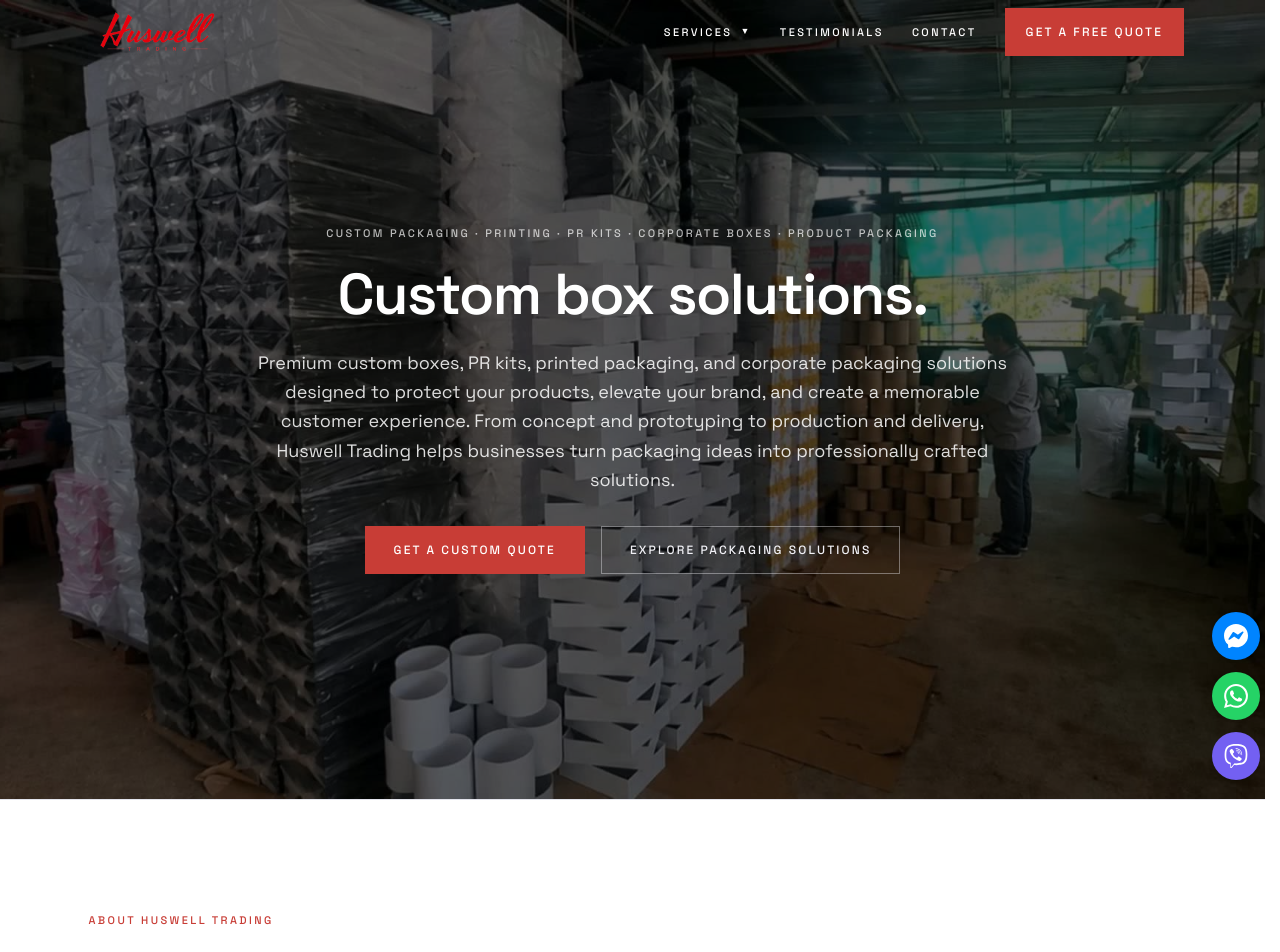
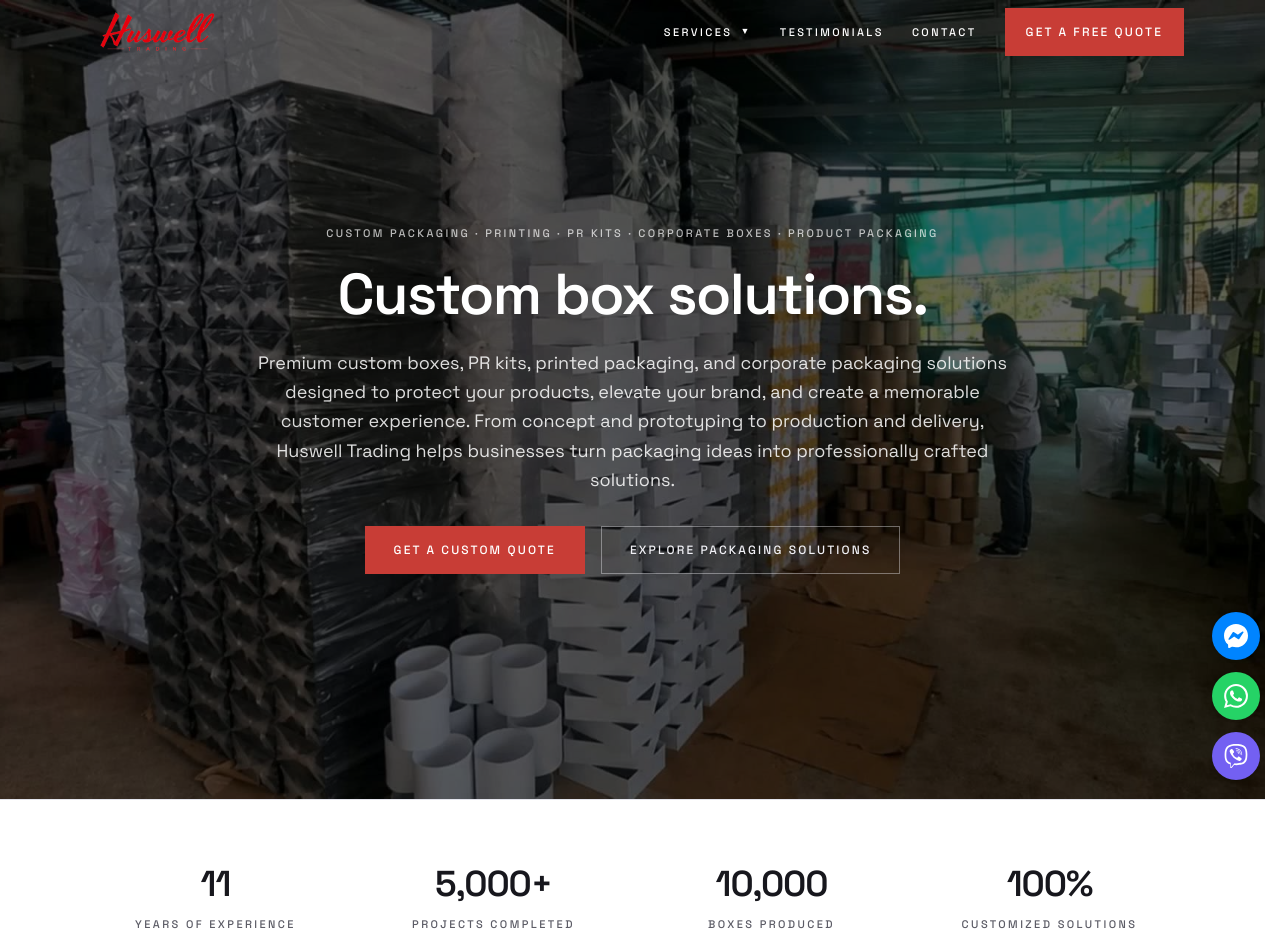
Before and after one commit to marvinstavarez-dotcom/huswell, a Next.js app: page / in a window 1280 px wide. Shown: the top 952 px of the page. Built offline with nearby package versions, Linux system fonts and the light colour scheme.

Commit message:
Add homepage statistics band

```diff
--- a/app/page.tsx
+++ b/app/page.tsx
@@ -140,6 +140,13 @@
   ["07", "Pickup or delivery", "Orders can be prepared for pickup or coordinated for delivery based on your project requirements."],
 ];
 
+const STATS = [
+  ["11", "Years of experience"],
+  ["5,000+", "Projects completed"],
+  ["10,000", "Boxes produced"],
+  ["100%", "Customized solutions"],
+] as const;
+
 export default function Page() {
   return (
     <main>
@@ -174,6 +181,17 @@
               Explore packaging solutions
             </Link>
           </div>
+        </div>
+      </section>
+
+      <section className="border-b border-line bg-surface py-12 md:py-16" aria-label="Huswell Trading statistics">
+        <div className="mx-auto grid w-full max-w-6xl grid-cols-2 gap-x-6 gap-y-10 px-5 text-center md:grid-cols-4 md:px-8">
+          {STATS.map(([value, label]) => (
+            <div key={label}>
+              <p className="text-3xl font-semibold tracking-[-0.03em] text-ink md:text-4xl">{value}</p>
+              <p className="micro-label mt-3 text-mute">{label}</p>
+            </div>
+          ))}
         </div>
       </section>
 
```
